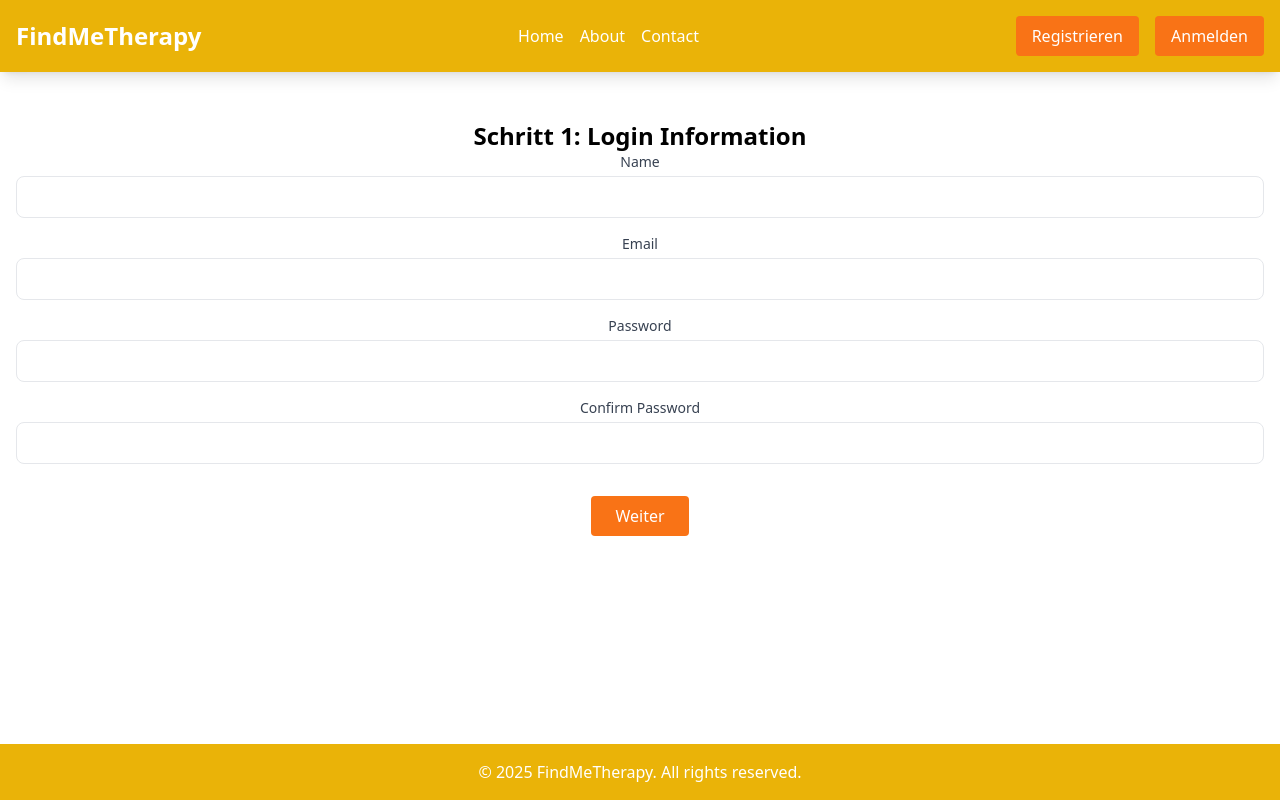
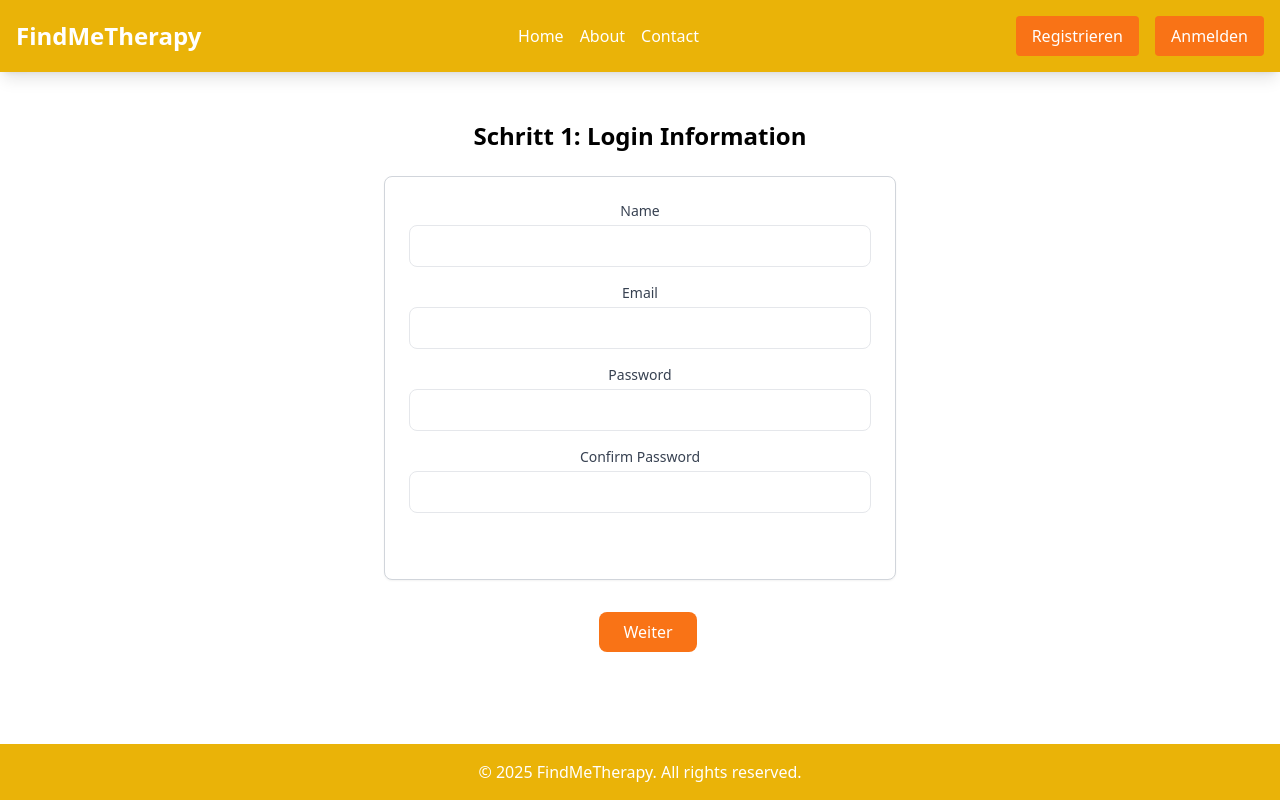
Before and after one commit to AlenioH/find-me-therapy, a SvelteKit app: page /therapist-signup in a window 1280 px wide. Built offline with nearby package versions, Linux system fonts and the light colour scheme.

Commit message:
Next step on enter, some visual tweaks

```diff
--- a/src/lib/components/LoginInfoForm.svelte
+++ b/src/lib/components/LoginInfoForm.svelte
@@ -47,8 +47,8 @@
   //expose the reset method to the parent
   export const triggerReset = () => {
     // @ts-ignore
-    formElement.reset()
-  }
+    formElement.reset();
+  };
 </script>
 
 <form bind:this={formElement} on:submit={handleSubmit}>
@@ -116,14 +116,13 @@
     {/if}
   </div>
 
-  {#if buttonText !== ''}
   <div class="text-center mt-4">
     <button
       type="submit"
       class="bg-orange-500 text-white py-2 px-6 rounded-lg hover:bg-orange-400"
+      class:invisible={buttonText === ''}
     >
       {buttonText}
     </button>
   </div>
-  {/if}
 </form>
--- a/src/routes/therapist-signup/+page.svelte
+++ b/src/routes/therapist-signup/+page.svelte
@@ -21,7 +21,8 @@
     qualificationsPdf: '',
   };
 
-  const nextStep = () => {
+  const nextStep = async (e) => {
+    e.preventDefault();
     console.log('user', userInfo);
     if (currentStep === 1) {
       // @ts-ignore
@@ -47,21 +48,27 @@
   };
 </script>
 
-<section class="container mx-auto py-12 px-4">
-  <div class="text-center">
+<section class="container mx-auto py-12 px-4 flex justify-center">
+  <div class="text-center w-full max-w-lg">
     {#if currentStep === 1}
-      <h3 class="text-2xl font-bold">Schritt 1: Login Information</h3>
-      <LoginInfoForm
-        bind:this={formComponent}
-        handleSubmit={nextStep}
-        {userInfo}
-      />
+      <h3 class="text-2xl font-bold mb-6">Schritt 1: Login Information</h3>
+      <div class="border border-gray-300 p-6 rounded-lg shadow-sm bg-white">
+        <LoginInfoForm
+          bind:this={formComponent}
+          handleSubmit={nextStep}
+          {userInfo}
+        />
+      </div>
     {/if}
 
     {#if currentStep === 2}
-      <h3 class="text-2xl font-bold">Schritt 2: Mehr Information</h3>
-      <form>
-        <select bind:value={userInfo.gender} class="border p-2 mt-4">
+      <h3 class="text-2xl font-bold mb-6">Schritt 2: Mehr Information</h3>
+      <form class="border border-gray-300 p-6 rounded-lg shadow-sm bg-white">
+        <select
+          bind:value={userInfo.gender}
+          required
+          class="border w-full p-2 mt-4 rounded-md"
+        >
           <option value="">Geschlecht auswählen</option>
           <option value="male">männlich</option>
           <option value="female">weiblich</option>
@@ -71,31 +78,29 @@
         <textarea
           placeholder="Bio"
           bind:value={userInfo.bio}
-          class="border p-2 mt-4"
+          class="border w-full p-2 mt-4 rounded-md"
         ></textarea>
         <input
           type="text"
           placeholder="Address"
           bind:value={userInfo.address}
-          class="border p-2 mt-4"
+          class="border w-full p-2 mt-4 rounded-md"
           required
         />
       </form>
     {/if}
 
     {#if currentStep === 3}
-      <h3 class="text-2xl font-bold">Schritt 3: Upload Files</h3>
-      <form>
+      <h3 class="text-2xl font-bold mb-6">Schritt 3: Upload Files</h3>
+      <form class="border border-gray-300 p-6 rounded-lg shadow-sm bg-white">
         <input
           type="file"
-          bind:this={fileInput}
-          class="border p-2 mt-4"
+          class="border w-full p-2 mt-4 rounded-md"
           accept="image/*"
         />
         <input
           type="file"
-          bind:this={fileInput}
-          class="border p-2 mt-4"
+          class="border w-full p-2 mt-4 rounded-md"
           accept=".pdf"
         />
       </form>
@@ -105,7 +110,7 @@
       {#if currentStep > 1}
         <button
           on:click={prevStep}
-          class="bg-gray-300 text-black py-2 px-6 rounded hover:bg-gray-200"
+          class="bg-gray-300 text-black py-2 px-6 rounded-lg hover:bg-gray-200"
         >
           Zurück
         </button>
@@ -114,7 +119,7 @@
       {#if currentStep < 3}
         <button
           on:click={nextStep}
-          class="bg-orange-500 text-white py-2 px-6 rounded hover:bg-orange-400"
+          class="bg-orange-500 text-white py-2 px-6 rounded-lg hover:bg-orange-400 ml-4"
         >
           Weiter
         </button>
@@ -123,7 +128,7 @@
       {#if currentStep === 3}
         <button
           on:click={handleSubmit}
-          class="bg-orange-500 text-white py-2 px-6 rounded hover:bg-orange-400"
+          class="bg-orange-500 text-white py-2 px-6 rounded-lg hover:bg-orange-400 ml-4"
         >
           Absenden
         </button>
```
Lines whose indentation alone changed are shown as unchanged.
